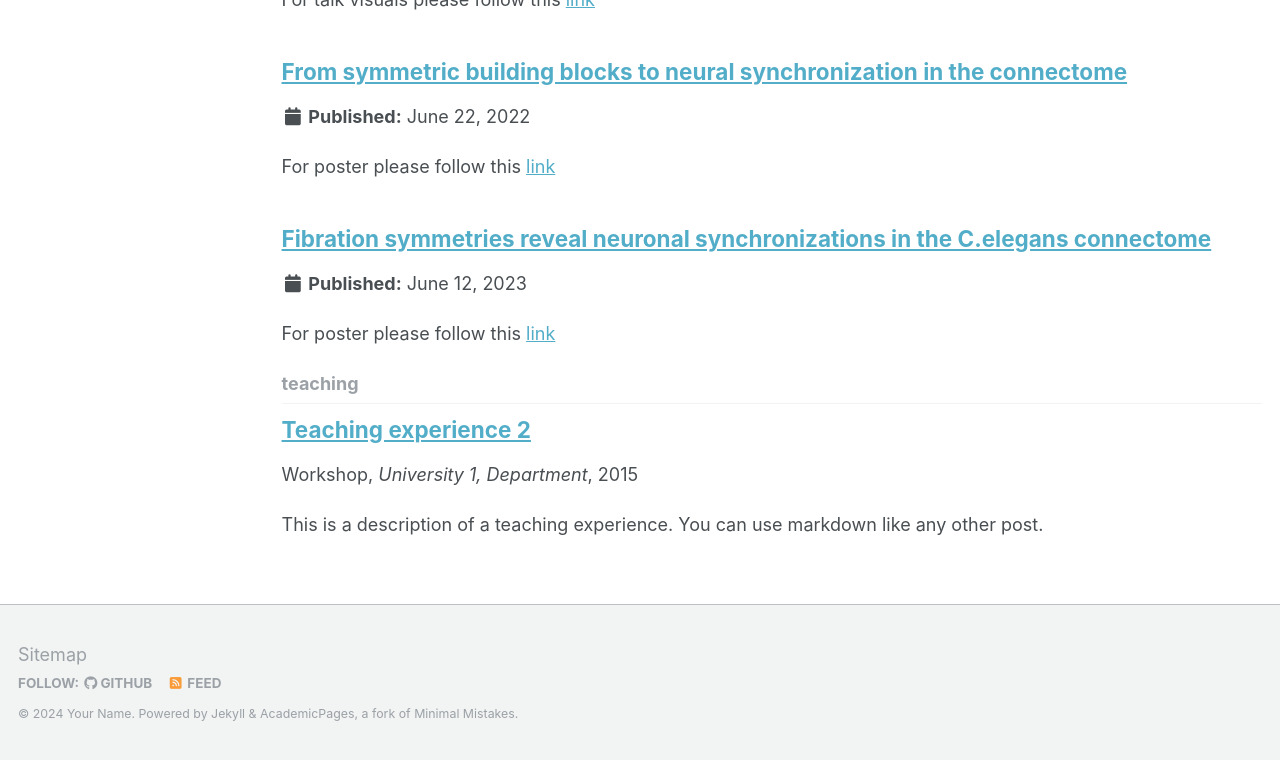
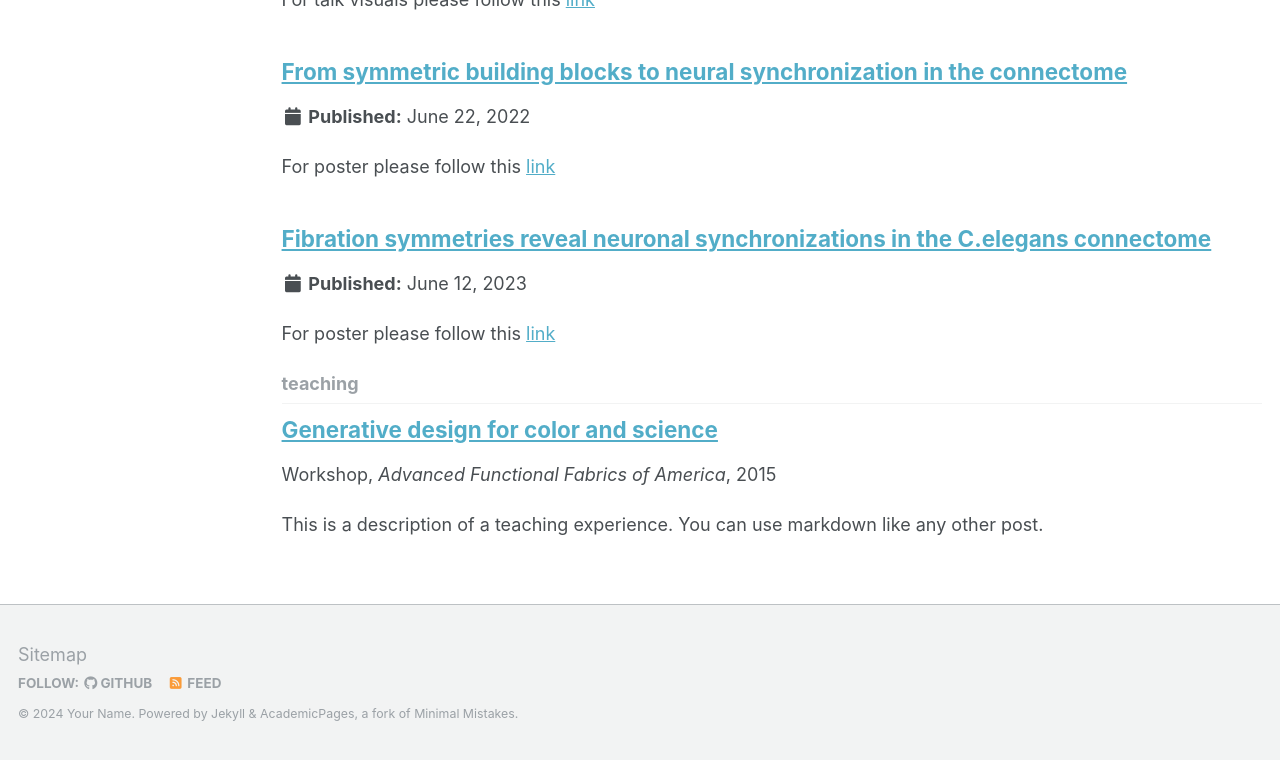
Before and after one commit to kryogenica/CV, a Jekyll site: the page built from _pages/collection-archive.html, in a window 1280 px wide and 900 px high, scrolled down 2339 px, cut to the strip 140-900 px from the top of the window. Built offline with Jekyll 4.4.1, drawn with Linux system fonts in a browser that asks for light colours; a file with an impossible date is left out.

Commit message:
Update 2015-spring-teaching-2.md

```diff
--- a/_teaching/2015-spring-teaching-2.md
+++ b/_teaching/2015-spring-teaching-2.md
@@ -1,11 +1,11 @@
 ---
-title: "Teaching experience 2"
+title: "Generative design for color and science"
 collection: teaching
 type: "Workshop"
 permalink: /teaching/2015-spring-teaching-1
-venue: "University 1, Department"
+venue: "Advanced Functional Fabrics of America"
 date: 2015-01-01
-location: "City, Country"
+location: "New York, NY"
 ---
 
 This is a description of a teaching experience. You can use markdown like any other post.
```
